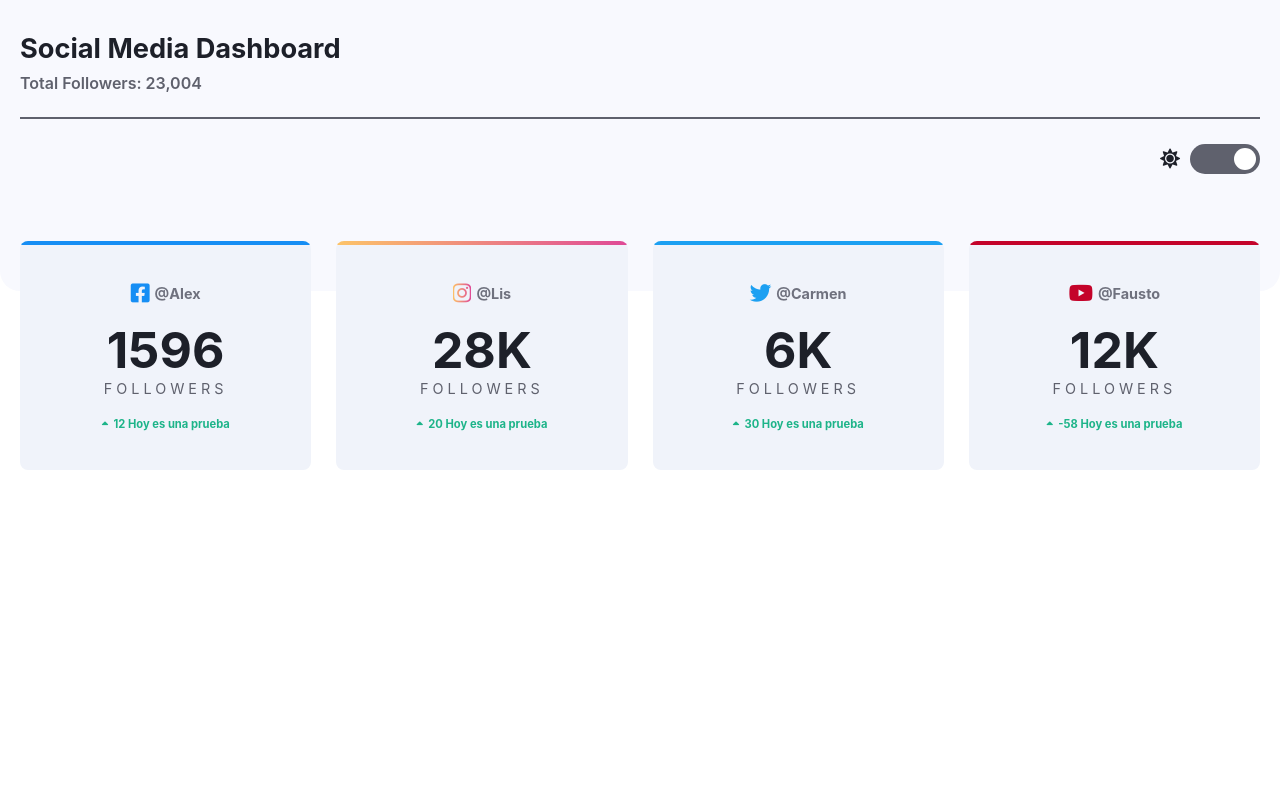
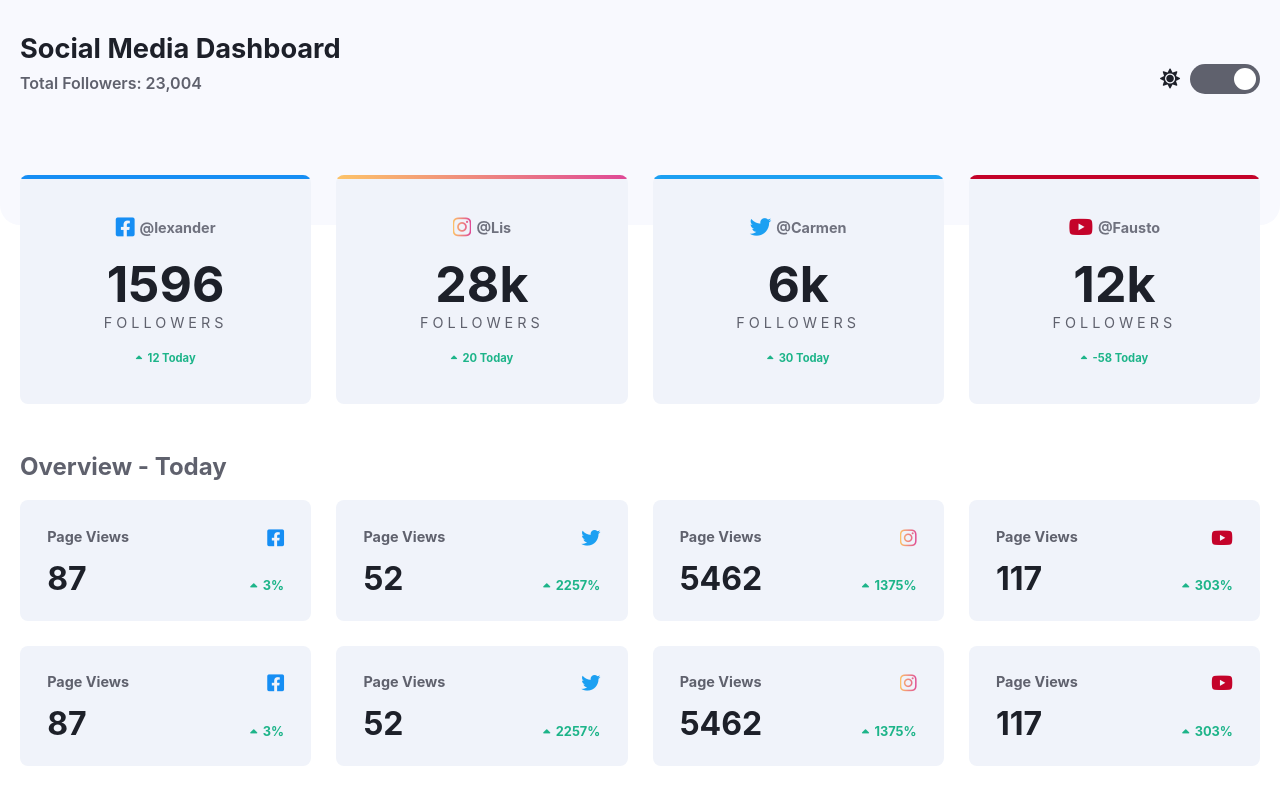
Before and after one commit to lexstudio/React-dashboard, a React (Create React App) app: page / in a window 1280 px wide. Built offline with nearby package versions, Linux system fonts and the light colour scheme.

Commit message:
Todo el layout en componentes de React

```diff
--- a/src/App.js
+++ b/src/App.js
@@ -1,6 +1,6 @@
-import './App.css';
 import Header from './components/header'
 import Cards from './components/cards'
+import Overview from './components/overview'
 import './components/css/globals.css'
 
 function App() {
@@ -8,6 +8,7 @@ function App() {
         <>
             <Header/>
             <Cards/>
+            <Overview/>
         </>
     );
 }
--- a/src/components/card.js
+++ b/src/components/card.js
@@ -20,7 +20,7 @@ export default function Card ({userName,followers, todayFollowers, socialNetwork
 
             <p className="card-today">
                 <span className="fas fa-sort-up"></span>
-                {todayFollowers} Hoy es una prueba
+                {todayFollowers} Today
             </p>
         </article>
     )
--- /dev/null
+++ b/src/components/cardSmall.js
@@ -0,0 +1,21 @@
+import React from 'react'
+import './css/cardSmall.css'
+import './icons/css/all.min.css'
+
+export default function CardSmall({growth,pageViews,socialNetwork}){
+    if(socialNetwork==='facebook'){
+        socialNetwork=`${socialNetwork}-square`
+    }
+    return(
+        <div className="card-small">
+            <p className="card-small-views">Page Views</p>
+            <p className="card-small-icon">
+                <span className={`icon-${socialNetwork} fab fa-${socialNetwork}`}></span>
+            </p>
+            <p className="card-small-number">{pageViews}</p>
+            <p className="card-small-percentage">
+            <span><i className="fas fa-sort-up"></i>{growth}%</span>
+            </p>
+        </div>
+    )
+}
--- a/src/components/cards.js
+++ b/src/components/cards.js
@@ -5,7 +5,7 @@ import './css/cards.css'
 const cardDataList = [
     {
         id: 1,
-        userName:"Alex",
+        userName:"lexander",
         followers: '1596',
         todayFollowers: 12,
         socialNetwork: 'facebook'
@@ -14,7 +14,7 @@ const cardDataList = [
     {
         id: 2,
         userName:"Lis",
-        followers: '28K',
+        followers: '28k',
         todayFollowers: 20 ,
         socialNetwork: 'instagram'
     },
@@ -22,7 +22,7 @@ const cardDataList = [
     {
         id: 3,
         userName:"Carmen",
-        followers: '6K',
+        followers: '6k',
         todayFollowers: 30,
         socialNetwork: 'twitter'
     },
@@ -30,7 +30,7 @@ const cardDataList = [
     {
         id: 4,
         userName:"Fausto",
-        followers: '12K',
+        followers: '12k',
         todayFollowers: -58,
         socialNetwork: 'youtube'
     },
--- a/src/components/css/card.css
+++ b/src/components/css/card.css
@@ -55,6 +55,7 @@
     margin-right: 5px;
 }
 
+/*SOCIAL NETWORK ICONS*/
 .icon-facebook-square {
     color: var(--facebook);
     font-size: 1.5em;
@@ -80,6 +81,8 @@
     color: var(--youtube);
     font-size: 1.5em;
 }
+
+
 
 .card-followers {
 }
--- a/src/App.css
+++ b/src/components/css/cardSmall.css
@@ -1,36 +1,3 @@
-
-
-.dark-mode-title{
-    margin-right: 10px;
-}
-
-.checkbox{
-    display: none;
-}
-
-.checkbox:checked ~ .switch::before{
-    transform: translate(0);
-}
-
-
-
-
-
-
-
-
-
-
-/*-----------------------------------------*/
-
-.overview{
-    padding-bottom: 2em;
-}
-
-h2{
-    color: var(--gray);
-}
-
 .card-small{
     display: grid;
     grid-template-columns: 1fr 1fr;
@@ -95,3 +62,31 @@ h2{
 .card-small-percentage .is-danger i{
     height: 15px;
 }
+
+
+/*SOCIAL NETWORK ICONS*/
+.card-small-icon .icon-facebook-square {
+    color: var(--facebook);
+    font-size: 1.2em;
+}
+
+.card-small-icon .icon-twitter {
+    color: var(--twitter);
+    font-size: 1.2em;
+}
+
+.card-small-icon .icon-instagram {
+    background: linear-gradient(
+    to right,
+    var(--instagram-1) 0%,
+    var(--instagram-2) 100%
+    );
+    -webkit-background-clip: text;
+    color: transparent;
+    font-size: 1.2em;
+}
+
+.card-small-icon .icon-youtube {
+    color: var(--youtube);
+    font-size: 1.2em;
+}
--- a/src/components/css/globals.css
+++ b/src/components/css/globals.css
@@ -33,6 +33,10 @@ body {
     grid-row-gap: 25px;
 }
 
+h2{
+    color: var(--gray);
+}
+
 
 
 
@@ -65,7 +69,7 @@ body {
         grid-template-columns: repeat(4, 1fr);
     }
 
-    /* .header-total{
+    .header-total{
         border: none;
     }
 
@@ -74,7 +78,28 @@ body {
         grid-template-columns: 1fr 200px;
     }
 
-    .dark-mode{
 
-    } */
 }
+
+
+.is-dark-mode{
+    --cardGray:#252b43;
+    --baseBackground:#1d2029;
+    --baseColor:white;
+    --gray:#8088ad;
+    --lightGray:#1d2029;
+    --cardTitle:#8088ad;
+    --switchSpinner:#282943;
+    --switch:linear-gradient(to right,#4796d2 0%, #37ce8f 100%);
+}
+
+.is-light-mode{
+    --gray: #5f616d;
+    --cardGray:#f0f3fa;
+    --cardTitle:#6f717e;
+    --lightGray:#f8f9fe;
+    --baseBackground:white;
+    --baseColor:#1d2029;
+    --switchSpinner:white;
+    --switch:#5f616d;
+}
--- /dev/null
+++ b/src/components/css/overView.css
@@ -0,0 +1,3 @@
+.overview{
+    padding-bottom: 2em;
+}
--- a/src/components/css/switch.css
+++ b/src/components/css/switch.css
@@ -29,3 +29,17 @@
     transition: .3s;
     will-change: transform;
 }
+
+
+
+.dark-mode-title{
+    margin-right: 10px;
+}
+
+.checkbox{
+    display: none;
+}
+
+.checkbox:checked ~ .switch::before{
+    transform: translate(0);
+}
--- /dev/null
+++ b/src/components/overview.js
@@ -0,0 +1,73 @@
+import React from 'react'
+import CardSmall from './cardSmall'
+import './css/overView.css'
+
+
+const cardSmallDataList = [
+    {
+        socialNetwork: 'facebook',
+        pageViews: '87',
+        growth: 3,
+        key: 1,
+    },
+    {
+        socialNetwork: 'twitter',
+        pageViews: '52',
+        growth: 2257,
+        key: 2,
+    },
+    {
+        socialNetwork: 'instagram',
+        pageViews: '5462',
+        growth: 1375,
+        key: 3,
+    },
+    {
+        socialNetwork: 'youtube',
+        pageViews: '117',
+        growth: 303,
+        key: 4,
+    },
+    {
+        socialNetwork: 'facebook',
+        pageViews: '87',
+        growth: 3,
+        key: 5,
+    },
+    {
+        socialNetwork: 'twitter',
+        pageViews: '52',
+        growth: 2257,
+        key: 6,
+    },
+    {
+        socialNetwork: 'instagram',
+        pageViews: '5462',
+        growth: 1375,
+        key: 7,
+    },
+    {
+        socialNetwork: 'youtube',
+        pageViews: '117',
+        growth: 303,
+        key: 8,
+    },
+
+
+]
+
+export default function Overview(){
+    return(
+        <section className="overview">
+            <div className="wrapper">
+                <h2>Overview - Today</h2>
+                <div className="grid">
+                    {
+                        cardSmallDataList.map((cardSmallData)=><CardSmall key={cardSmallData.key} {...cardSmallData}/>)
+                    }
+
+                </div>
+            </div>
+        </section>
+    )
+}
```
Also changed, not shown: src/plantilla.html (+0 -108 lines), 1 other file (tests, documents, lock files or other folders).
